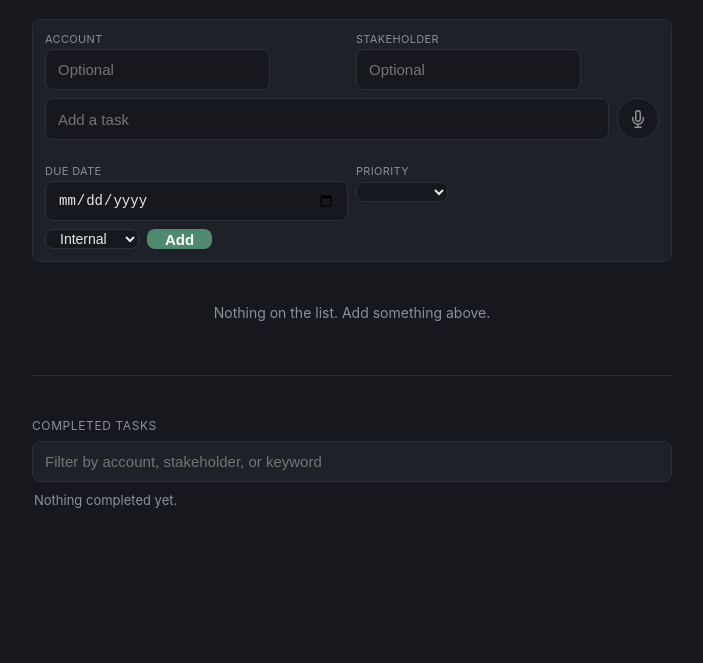
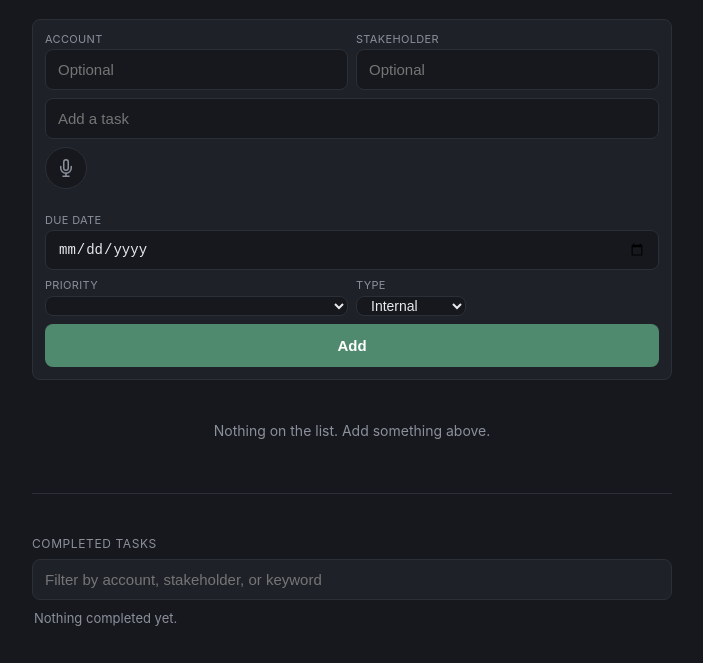
Before and after one commit to dgalvez710/DIEGO-CALENDAR, a plain HTML site: page index.html in a window 1280 px wide. Shown: the part 97-760 px from the top of the page, without its empty margins (288-991 px from the left). Drawn offline with Linux system fonts and the light colour scheme; no server answers.

Commit message:
Update index.html

```diff
--- a/index.html
+++ b/index.html
@@ -26,6 +26,7 @@
     --internal-ext: #9a7fc9;
   }
   * { box-sizing: border-box; }
+  html, body { overflow-x: hidden; max-width: 100%; }
   body {
     background: var(--bg);
     color: var(--text);
@@ -90,10 +91,12 @@
     display: flex;
     gap: 8px;
     margin-bottom: 8px;
+    flex-wrap: wrap;
   }
   .add-row:last-child { margin-bottom: 0; }
   .add-form input[type="text"] {
-    flex: 1;
+    width: 100%;
+    box-sizing: border-box;
     background: var(--bg);
     border: 1px solid var(--panel-border);
     color: var(--text);
@@ -107,13 +110,14 @@
     border-color: var(--accent);
   }
   .add-form select {
+    width: 100%;
+    box-sizing: border-box;
     background: var(--bg);
     border: 1px solid var(--panel-border);
     color: var(--text);
     padding: 0 10px;
     border-radius: 8px;
     font-size: 14px;
-    flex-shrink: 0;
   }
   .add-form button {
     background: var(--accent);
@@ -124,7 +128,17 @@
     font-size: 15px;
     font-weight: 600;
     cursor: pointer;
-    flex-shrink: 0;
+  }
+  #addBtn {
+    flex: 1;
+    min-width: 90px;
+    width: 100%;
+    padding: 13px 18px;
+  }
+  #newTypeSelect {
+    width: auto;
+    flex: 1;
+    min-width: 110px;
   }
   .add-form button:active { opacity: 0.85; }
   .field-label {
@@ -136,6 +150,11 @@
   }
   .add-form input[type="date"] {
     width: 100%;
+    max-width: 100%;
+    min-width: 0;
+    box-sizing: border-box;
+    -webkit-appearance: none;
+    appearance: none;
     background: var(--bg);
     border: 1px solid var(--panel-border);
     color: var(--text);
@@ -147,10 +166,10 @@
     outline: none;
     border-color: var(--accent);
   }
-  .field-col { flex: 1; min-width: 0; }
+  .field-col { flex: 1; min-width: 130px; max-width: 100%; overflow: hidden; }
 
   #micBtn {
-    flex-shrink: 0;
+    flex: 0 0 42px;
     width: 42px;
     height: 42px;
     border-radius: 50%;
@@ -544,6 +563,8 @@
         <p class="field-label">Due date</p>
         <input type="date" id="newDueDateInput" />
       </div>
+    </div>
+    <div class="add-row">
       <div class="field-col">
         <p class="field-label">Priority</p>
         <select id="newPrioritySelect">
@@ -553,12 +574,15 @@
           <option value="low">Low</option>
         </select>
       </div>
+      <div class="field-col">
+        <p class="field-label">Type</p>
+        <select id="newTypeSelect">
+          <option value="internal" selected>Internal</option>
+          <option value="external">External</option>
+        </select>
+      </div>
     </div>
     <div class="add-row">
-      <select id="newTypeSelect">
-        <option value="internal" selected>Internal</option>
-        <option value="external">External</option>
-      </select>
       <button id="addBtn">Add</button>
     </div>
   </div>
```
